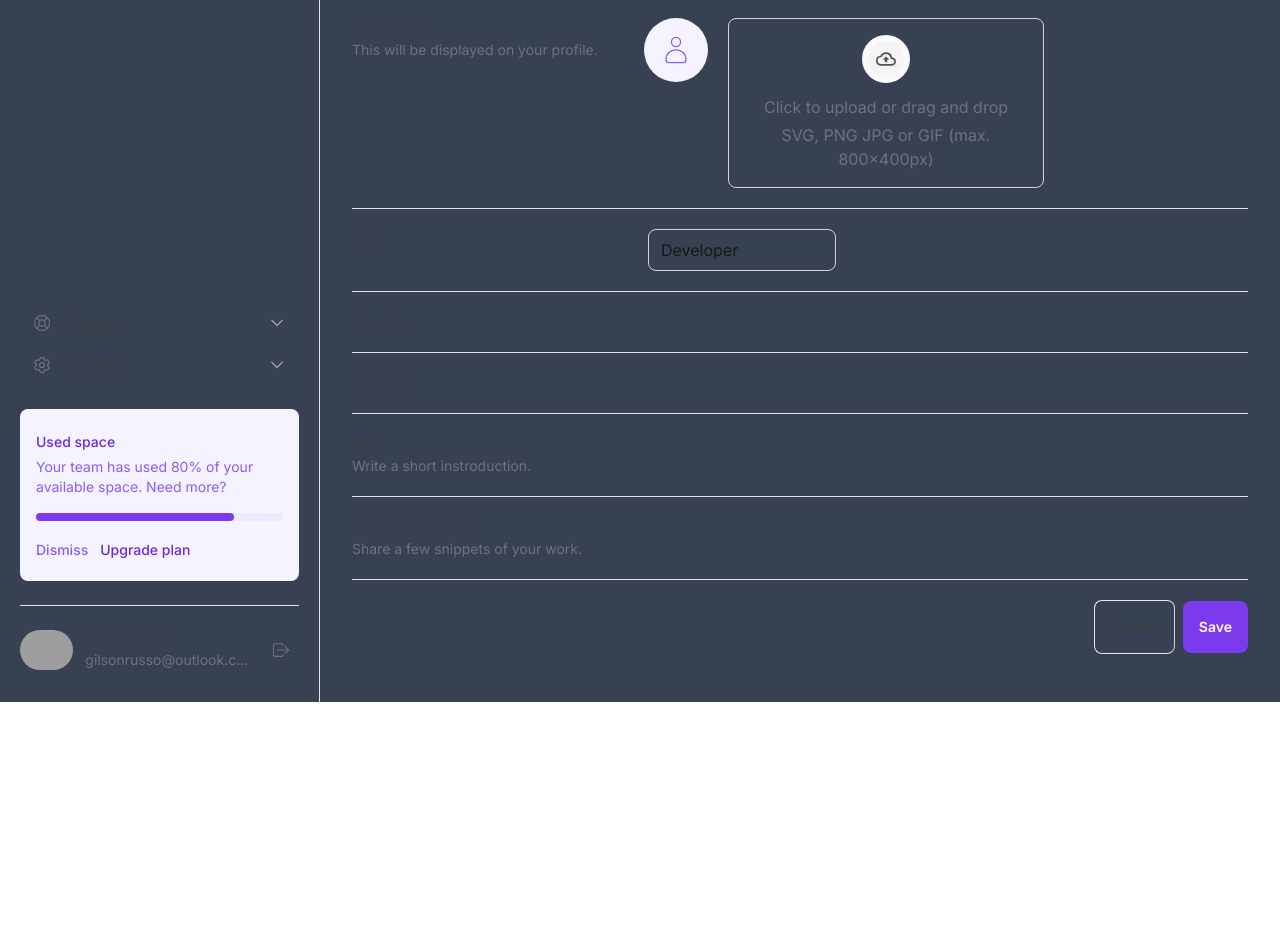
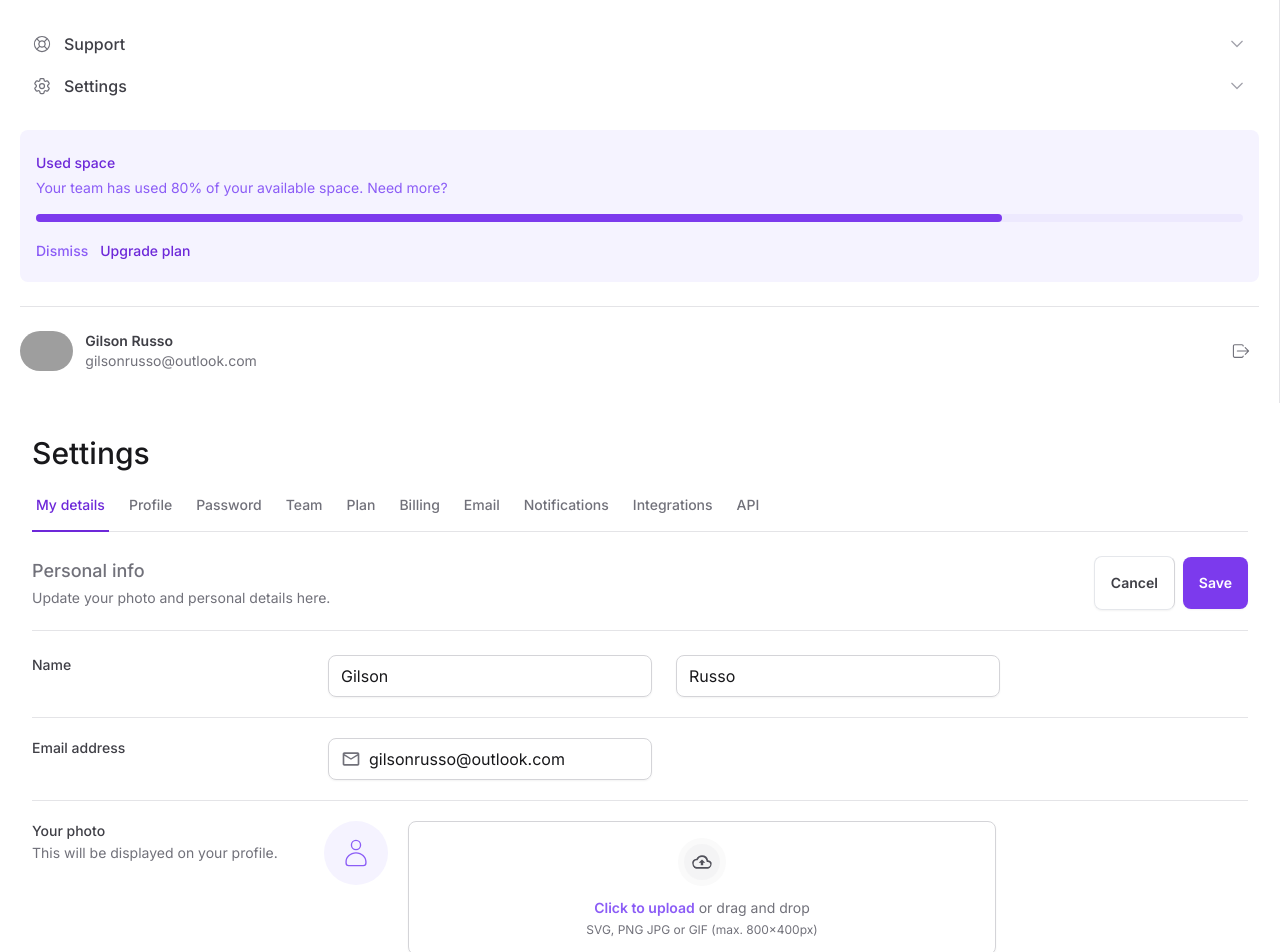
Before and after one commit to gilsonrusso/masterizando-tailwind, a Next.js app: page / in a window 1280 px wide. Shown: the part 400-1352 px from the top of the page. Before the commit the page ends 1102 px from the top, so only its background shows below. Built offline with nearby package versions, Linux system fonts and the light colour scheme; grey boxes are pictures that could not be loaded.

Commit message:
feat: :sparkles: create form input

```diff
--- /dev/null
+++ b/src/app/components/Form/FileInput/Control.tsx
@@ -0,0 +1,28 @@
+'use client';
+import { ChangeEvent, ComponentProps } from 'react';
+import { useFileInput } from './Root';
+
+type ControlProps = ComponentProps<'input'>;
+
+export const Control = (props: ControlProps) => {
+  const { id, onFilesSelected } = useFileInput();
+
+  function handlerFilesSelected(event: ChangeEvent<HTMLInputElement>) {
+    if (!event.target.files?.length) {
+      return;
+    }
+
+    const files = Array.from(event.target.files);
+    onFilesSelected(files);
+  }
+
+  return (
+    <input
+      type='file'
+      className='sr-only'
+      id={id}
+      onChange={handlerFilesSelected}
+      {...props}
+    />
+  );
+};
--- /dev/null
+++ b/src/app/components/Form/FileInput/ImagePreview.tsx
@@ -0,0 +1,35 @@
+'use client';
+import { CiUser } from 'react-icons/ci';
+import { useFileInput } from './Root';
+import { useMemo } from 'react';
+
+type ImagePreviewProps = {};
+
+export const ImagePreview = (props: ImagePreviewProps) => {
+  const { files } = useFileInput();
+
+  const previewURL = useMemo(() => {
+    if (files.length === 0) {
+      return null;
+    }
+
+    return URL.createObjectURL(files[0]);
+  }, [files]);
+
+  if (previewURL === null) {
+    return (
+      <div className='flex h-16 w-16 items-center justify-center rounded-full bg-violet-50'>
+        <CiUser className='h-8 w-8 text-violet-500' />
+      </div>
+    );
+  } else {
+    return (
+      // eslint-disable-next-line @next/next/no-img-element
+      <img
+        src={previewURL}
+        alt=''
+        className='h-16 w-16 rounded-full object-cover'
+      />
+    );
+  }
+};
--- /dev/null
+++ b/src/app/components/Form/FileInput/Root.tsx
@@ -0,0 +1,31 @@
+'use client';
+import {
+  ComponentProps,
+  createContext,
+  useContext,
+  useId,
+  useState,
+} from 'react';
+
+export type RootProps = ComponentProps<'div'>;
+
+type FileInputContextType = {
+  id: string;
+  files: File[];
+  onFilesSelected: (files: File[]) => void;
+};
+
+const FileInputContext = createContext({} as FileInputContextType);
+
+export const Root = (props: RootProps) => {
+  const id = useId();
+  const [files, setFiles] = useState<File[]>([]);
+
+  return (
+    <FileInputContext.Provider value={{ id, files, onFilesSelected: setFiles }}>
+      <div {...props} />
+    </FileInputContext.Provider>
+  );
+};
+
+export const useFileInput = () => useContext(FileInputContext);
--- /dev/null
+++ b/src/app/components/Form/FileInput/Trigger.tsx
@@ -0,0 +1,25 @@
+'use client';
+import { MdOutlineCloudUpload } from 'react-icons/md';
+import { useFileInput } from './Root';
+
+export const Trigger = () => {
+  const { id } = useFileInput();
+
+  return (
+    <label
+      htmlFor={id}
+      className='hover:bg-violet-25 flex flex-1 cursor-pointer flex-col items-center gap-3 rounded-lg border border-zinc-300 px-6 py-4 text-center text-zinc-500 shadow-sm hover:border-violet-200'
+    >
+      <div className='rounded-full border-6 border-zinc-50 bg-zinc-100 p-2 hover:border-violet-50 hover:bg-violet-100'>
+        <MdOutlineCloudUpload className='h-5 w-5 rounded-full text-zinc-600 group-hover:bg-violet-500' />
+      </div>
+      <div className='flex flex-col items-center gap-1 hover:text-violet-500'>
+        <span className='text-sm'>
+          <span className='font-semibold text-violet-500'>Click to upload</span>{' '}
+          or drag and drop
+        </span>
+        <span className='text-xs'>SVG, PNG JPG or GIF (max. 800x400px)</span>
+      </div>
+    </label>
+  );
+};
--- /dev/null
+++ b/src/app/components/Form/FileInput/index.ts
@@ -0,0 +1,11 @@
+import { Control } from './Control'
+import { ImagePreview } from './ImagePreview'
+import { Root } from './Root'
+import { Trigger } from './Trigger'
+
+export const FileInput = {
+    Control: Control,
+    Root: Root,
+    Trigger: Trigger,
+    ImagePreview: ImagePreview
+}
--- a/src/app/layout.tsx
+++ b/src/app/layout.tsx
@@ -18,7 +18,7 @@
   return (
     <html lang='en' className='antialiased'>
       <body className={inter.className}>
-        <div className='grid min-h-screen grid-cols-app bg-gray-700'>
+        <div className='grid-cols-ap grid min-h-screen'>
           <Sidebar />
           <main className='px-8 pb-12 pt-8'>{children}</main>
         </div>
--- a/src/app/page.tsx
+++ b/src/app/page.tsx
@@ -1,7 +1,7 @@
-import { CiUser } from 'react-icons/ci';
 import { Input } from './components/Input';
 import { SettingsTabs } from './components/SettingsTabs';
-import { MdOutlineCloudUpload, MdOutlineEmail } from 'react-icons/md';
+import { MdOutlineEmail } from 'react-icons/md';
+import { FileInput } from './components/Form/FileInput';
 
 export default function Home() {
   return (
@@ -38,7 +38,7 @@
           className='mt-6 flex w-full flex-col gap-5 divide-y divide-zinc-200'
         >
           {/* Name */}
-          <div className='grid-cols-form grid gap-3'>
+          <div className='grid grid-cols-form gap-3'>
             <label
               htmlFor='firstName'
               className='text-sm font-medium text-zinc-700'
@@ -55,7 +55,7 @@
             </div>
           </div>
           {/* email */}
-          <div className='grid-cols-form grid gap-3 pt-5'>
+          <div className='grid grid-cols-form gap-3 pt-5'>
             <label
               htmlFor='email'
               className='text-sm font-medium text-zinc-700'
@@ -76,7 +76,7 @@
             </div>
           </div>
           {/* photo */}
-          <div className='grid-cols-form grid gap-3 pt-5'>
+          <div className='grid grid-cols-form gap-3 pt-5'>
             <label
               htmlFor='photo'
               className=' text-sm font-medium text-zinc-700'
@@ -86,27 +86,16 @@
                 This will be displayed on your profile.
               </span>
             </label>
-            <div className='flex items-start gap-5'>
-              <div className='flex h-16 w-16 items-center justify-center rounded-full bg-violet-50'>
-                <CiUser className='h-8 w-8 text-violet-500' />
-              </div>
-              <label
-                htmlFor='photo'
-                className='flex flex-1 cursor-pointer flex-col items-center gap-3 rounded-lg border border-zinc-300 px-6 py-4 text-center text-zinc-500 shadow-sm'
-              >
-                <div className='border-6 rounded-full border-zinc-50 bg-zinc-100 p-2'>
-                  <MdOutlineCloudUpload className='h-5 w-5 text-zinc-600' />
-                </div>
-                <div className='flex flex-col items-center gap-1'>
-                  <span>Click to upload or drag and drop</span>
-                  <span>SVG, PNG JPG or GIF (max. 800x400px)</span>
-                </div>
-              </label>
-              <input type='file' className='sr-only' id='photo' />
+            <div>
+              <FileInput.Root className='flex items-start gap-5'>
+                <FileInput.ImagePreview />
+                <FileInput.Trigger />
+                <FileInput.Control />
+              </FileInput.Root>
             </div>
           </div>
           {/* role */}
-          <div className='grid-cols-form grid gap-3 pt-5'>
+          <div className='grid grid-cols-form gap-3 pt-5'>
             <label htmlFor='role' className='text-sm font-medium text-zinc-700'>
               Role
             </label>
@@ -117,7 +106,7 @@
             </div>
           </div>
           {/* country */}
-          <div className='grid-cols-form grid gap-3 pt-5'>
+          <div className='grid grid-cols-form gap-3 pt-5'>
             <label
               htmlFor='country'
               className='text-sm font-medium text-zinc-700'
@@ -127,7 +116,7 @@
             <div className='grid grid-cols-2 gap-6'></div>
           </div>
           {/* timezone */}
-          <div className='grid-cols-form grid gap-3 pt-5'>
+          <div className='grid grid-cols-form gap-3 pt-5'>
             <label
               htmlFor='timezone'
               className='text-sm font-medium text-zinc-700'
@@ -137,7 +126,7 @@
             <div className='grid grid-cols-2 gap-6'></div>
           </div>
           {/* bio */}
-          <div className='grid-cols-form grid gap-3 pt-5'>
+          <div className='grid grid-cols-form gap-3 pt-5'>
             <label htmlFor='bio' className=' text-sm font-medium text-zinc-700'>
               Bio
               <span className='mt-0.5 block text-sm font-normal text-zinc-500'>
@@ -146,7 +135,7 @@
             </label>
           </div>
           {/* portifolio and projects */}
-          <div className='grid-cols-form grid gap-3 pt-5'>
+          <div className='grid grid-cols-form gap-3 pt-5'>
             <label
               htmlFor='project'
               className=' text-sm font-medium text-zinc-700'
@@ -156,6 +145,10 @@
                 Share a few snippets of your work.
               </span>
             </label>
+            <FileInput.Root>
+              <FileInput.Trigger />
+              <FileInput.Control multiple />
+            </FileInput.Root>
           </div>
           <div className='flex items-center justify-end gap-2 pt-5'>
             <button
--- a/tailwind.config.ts
+++ b/tailwind.config.ts
@@ -15,6 +15,11 @@
       },
       borderWidth: {
         6: '6px'
+      },
+      colors: {
+        violet: {
+          25: '#fcfaff'
+        }
       }
     },
   },
```
